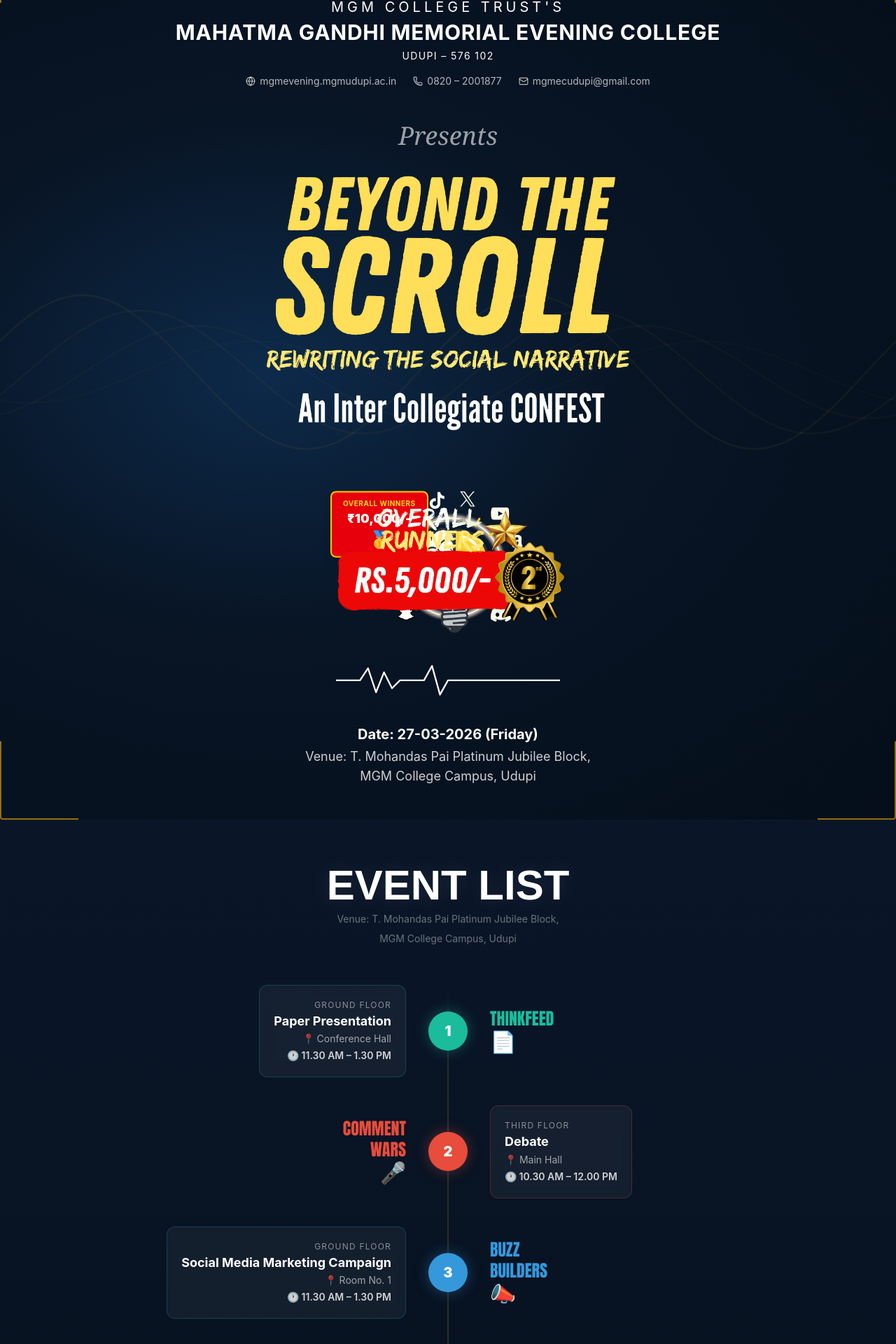
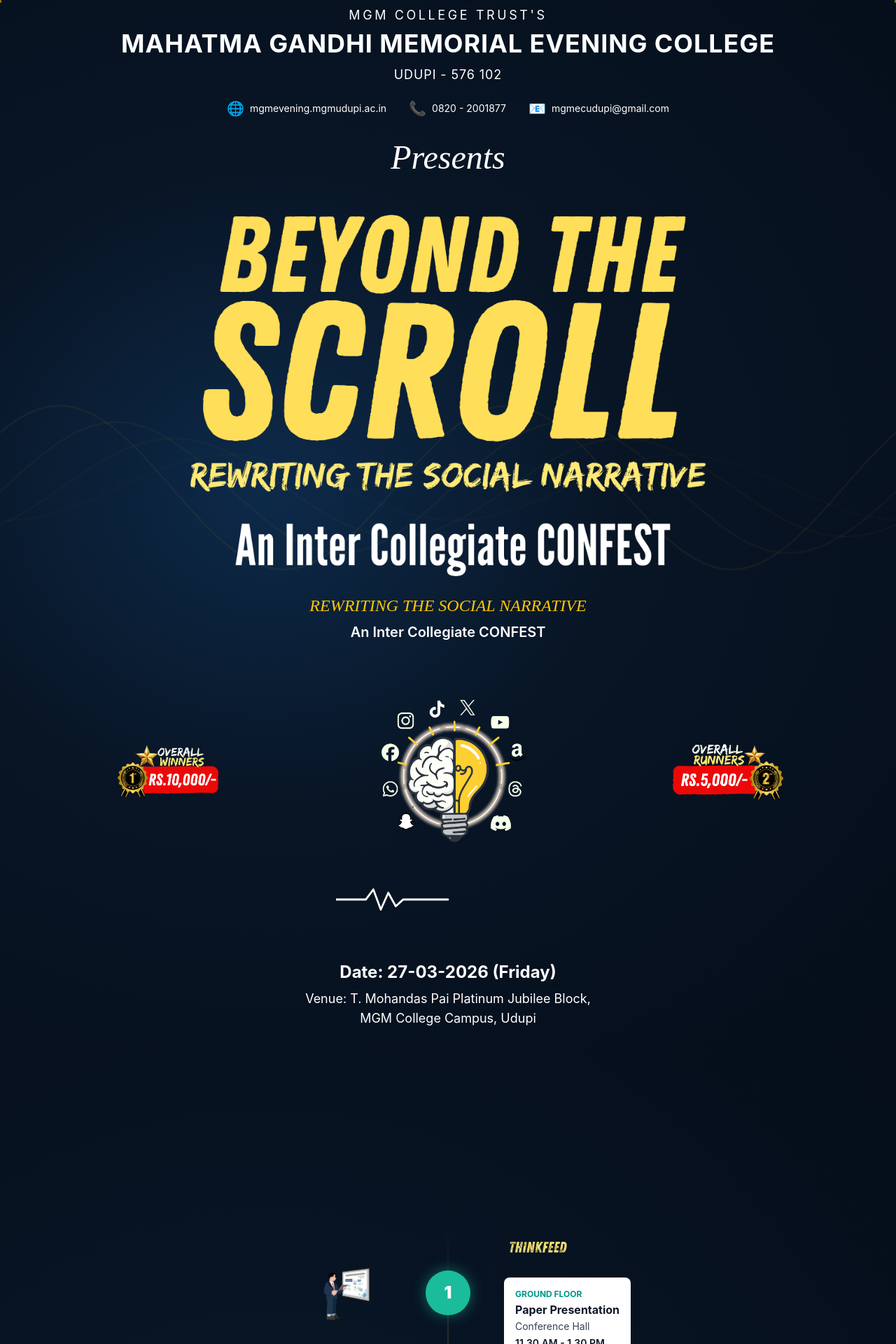
Before and after one commit to Shreevatsatg/collegecontest, a React (Vite) app: page / in a window 1280 px wide. Shown: the part 108-2028 px from the top of the page at 70% size. Built offline with nearby package versions, Linux system fonts and the light colour scheme.

Commit message:
update as to reference

```diff
--- a/src/components/EventList.jsx
+++ b/src/components/EventList.jsx
@@ -6,88 +6,88 @@ const events = [
     codename: "THINKFEED",
     title: "Paper Presentation",
     venue: "Conference Hall",
-    time: "11.30 AM – 1.30 PM",
+    time: "11.30 AM - 1.30 PM",
     floor: "Ground Floor",
     color: "#1abc9c",
-    emoji: "📄",
-    style: { fontFamily: "'Impact', sans-serif", color: "#1abc9c" },
+    icon: "/icons/thinkfeed.png",
+    illustration: "/icons/paperpresentation.png",
   },
   {
     number: 2,
     codename: "COMMENT WARS",
     title: "Debate",
     venue: "Main Hall",
-    time: "10.30 AM – 12.00 PM",
+    time: "10.30 AM - 12.00 PM",
     floor: "Third Floor",
     color: "#e74c3c",
-    emoji: "🎤",
-    style: { fontFamily: "'Impact', sans-serif", color: "#e74c3c" },
+    icon: "/icons/commentwar.png",
+    illustration: "/icons/debate.png",
   },
   {
     number: 3,
     codename: "BUZZ BUILDERS",
     title: "Social Media Marketing Campaign",
     venue: "Room No. 1",
-    time: "11.30 AM – 1.30 PM",
+    time: "11.30 AM - 1.30 PM",
     floor: "Ground Floor",
     color: "#3498db",
-    emoji: "📣",
-    style: { fontFamily: "'Impact', sans-serif", color: "#3498db" },
+    icon: "/icons/buzzbuilders.png",
+    illustration: "/icons/socialmediamarketing campaighn.png",
   },
   {
     number: 4,
     codename: "PIXEL IMPACT",
     title: "Digital Poster Design",
     venue: "Computer Lab 2",
-    time: "10.30 AM – 11.30 AM",
+    time: "10.30 AM - 11.30 AM",
     floor: "Second Floor",
-    color: "#9b59b6",
-    emoji: "🎨",
-    style: { fontFamily: "'Impact', sans-serif", color: "#9b59b6" },
+    color: "#e74c3c",
+    icon: "/icons/pixelimpact.png",
+    illustration: "/icons/digitalposterdesign.png",
   },
   {
     number: 5,
     codename: "SAY IT SMART",
     title: "Caption Writing Contest",
     venue: "Computer Lab 3",
-    time: "10.30 AM – 11.30 AM",
+    time: "10.30 AM - 11.30 AM",
     floor: "Second Floor",
     color: "#f39c12",
-    emoji: "✏️",
-    style: { fontFamily: "'Impact', sans-serif", color: "#f39c12" },
+    icon: "/icons/sayitsmart.png",
+    illustration: "/icons/captionwritingcontest.png",
   },
   {
     number: 6,
     codename: "60 SECONDS FAME",
     title: "Reel Making",
     venue: "Computer Lab 2",
-    time: "3.00 PM – 4.00 PM",
+    time: "3.00 PM - 4.00 PM",
     floor: "Second Floor",
-    color: "#e67e22",
-    emoji: "🎬",
-    style: { fontFamily: "'Impact', sans-serif", color: "#e67e22" },
+    color: "#e91e8c",
+    icon: "/icons/fame.png",
+    illustration: "/icons/reelmaking.png",
   },
   {
     number: 7,
     codename: "DIGITAL ECHOES",
     title: "Short Film Making",
     venue: "Main Hall",
-    time: "1.30 PM – 2.30 PM",
+    time: "1.30 PM - 2.30 PM",
     floor: "Third Floor",
     color: "#2ecc71",
-    emoji: "🎥",
-    style: { fontFamily: "'Impact', sans-serif", color: "#2ecc71" },
+    icon: "/icons/digitalechoes.png",
+    illustration: "/icons/shortfilm making.png",
   },
   {
     number: 8,
     codename: "VIRAL TO REAL",
     title: "Cultural Showdown",
     venue: "Main Hall",
-    time: "2.30 PM – 3.30 PM",
+    time: "2.30 PM - 3.30 PM",
     floor: "Third Floor",
     color: "#e91e8c",
-    emoji: "🎭",
-    style: { fontFamily: "'Impact', sans-serif", color: "#e91e8c" },
+    icon: "/icons/viraltoreal.png",
+    illustration: "/icons/culturalshowdown.png",
   },
 ];
 
@@ -108,53 +108,43 @@ function EventCard({ event, index }) {
   return (
     <div
       ref={ref}
-      className={`flex items-center gap-4 md:gap-8 ${isLeft ? "flex-row" : "flex-row-reverse"} transition-all duration-700 ${visible ? "opacity-100 translate-y-0" : "opacity-0 translate-y-8"}`}
+      className={`flex items-center gap-6 md:gap-12 ${isLeft ? "flex-row" : "flex-row-reverse"} transition-all duration-700 ${visible ? "opacity-100 translate-y-0" : "opacity-0 translate-y-8"}`}
       style={{ transitionDelay: `${index * 60}ms` }}
     >
-      {/* Event detail card */}
-      <div
-        className={`flex-1 ${isLeft ? "text-right" : "text-left"}`}
-      >
-        <div
-          className="inline-block bg-white/5 border border-white/10 backdrop-blur-sm rounded-xl p-4 md:p-5 hover:bg-white/10 transition-all duration-300 hover:scale-[1.02] cursor-default"
-          style={{ borderColor: `${event.color}40` }}
-        >
-          <p className="text-white/50 text-xs uppercase tracking-widest mb-1">
-            {event.floor}
-          </p>
-          <h3 className="text-white font-bold text-base md:text-lg leading-tight">
-            {event.title}
-          </h3>
-          <p className="text-white/60 text-sm mt-1">
-            📍 {event.venue}
-          </p>
-          <p className="text-white/80 text-sm font-semibold mt-1">
-            🕐 {event.time}
-          </p>
-        </div>
+      {/* Illustration side */}
+      <div className={`flex-1 flex ${isLeft ? "justify-end" : "justify-start"}`}>
+        <img src={event.illustration} alt={event.title} className="w-24 h-24 md:w-32 md:h-32 object-contain" />
       </div>
 
       {/* Center number bubble */}
       <div className="flex flex-col items-center shrink-0">
         <div
-          className="w-12 h-12 md:w-14 md:h-14 rounded-full flex items-center justify-center font-black text-white text-lg md:text-xl shadow-lg z-10"
-          style={{ backgroundColor: event.color, boxShadow: `0 0 20px ${event.color}60` }}
+          className="w-14 h-14 md:w-16 md:h-16 rounded-full flex items-center justify-center font-black text-white text-xl md:text-2xl shadow-lg z-10"
+          style={{ backgroundColor: event.color, boxShadow: `0 0 20px ${event.color}80` }}
         >
           {event.number}
         </div>
       </div>
 
-      {/* Codename side */}
+      {/* Event detail card */}
       <div className={`flex-1 ${isLeft ? "text-left" : "text-right"}`}>
-        <p
-          className="font-black text-xl md:text-2xl uppercase leading-tight"
-          style={event.style}
-        >
-          {event.codename.split(" ").map((word, i) => (
-            <span key={i} className="block">{word}</span>
-          ))}
+        <div className="mb-3">
+          <img src={event.icon} alt={event.codename} className={`h-12 md:h-16 w-auto ${isLeft ? "" : "ml-auto"}`} />
+        </div>
+        <div className="bg-white rounded-lg p-3 md:p-4 inline-block">
+          <p className="text-teal-600 text-xs uppercase font-bold mb-1">
+            {event.floor}
           </p>
-        <span className="text-3xl">{event.emoji}</span>
+          <h3 className="text-gray-900 font-bold text-sm md:text-base leading-tight">
+            {event.title}
+          </h3>
+          <p className="text-gray-700 text-xs md:text-sm mt-1">
+            {event.venue}
+          </p>
+          <p className="text-gray-900 text-xs md:text-sm font-semibold mt-1">
+            {event.time}
+          </p>
+        </div>
       </div>
     </div>
   );
@@ -163,29 +153,35 @@ function EventCard({ event, index }) {
 export default function EventList() {
   return (
     <section
-      className="relative py-16 px-4"
+      className="relative py-16 px-4">
+        <div
+        className="absolute inset-0"
         style={{
-        background: "linear-gradient(180deg, #0a1628 0%, #050e1a 100%)",
+          background:
+            "radial-gradient(ellipse at 30% 50%, #0d2a4a 0%, #081525 40%, #050e1a 100%)",
         }}
-    >
+      />
+       <div className="absolute bottom-0 left-0 w-28 h-28 border-b-2 border-l-2 border-yellow-500/60 rounded-bl-sm" />
+      <div className="absolute bottom-0 right-0 w-28 h-28 border-b-2 border-r-2 border-yellow-500/60 rounded-br-sm" />
       {/* Section header */}
-      <div className="text-center mb-14">
-
-        <h2
-          className="font-bold text-4xl md:text-6xl uppercase text-white"
-          style={{
-            fontFamily: " sans-serif",
-            textShadow: "0 0 30px rgba(255,255,255,0.1)",
-          }}
-        >
+      <div className="text-center mb-14 flex items-center justify-center gap-8">
+        <div className="w-24 h-24 md:w-32 md:h-32">
+          <img src="/icons/bulb.png" alt="Logo" className="w-full h-auto" />
+        </div>
+        <div>
+          <h2 className="font-bold text-4xl md:text-6xl text-white mb-2">
             Event List
           </h2>
-        <p className="text-white/40 text-sm mt-2">
+          <p className="text-white/60 text-sm">
             Venue: T. Mohandas Pai Platinum Jubilee Block,
           </p>
-        <p className="text-white/40 text-sm mt-2">
+          <p className="text-white/60 text-sm">
             MGM College Campus, Udupi
           </p>
+        </div>
+        <div className="w-48 h-auto">
+          <img src="/icons/title.png" alt="Beyond The Scroll" className="w-full h-auto" />
+        </div>
       </div>
 
       {/* Timeline */}
--- a/src/components/HeroSection.jsx
+++ b/src/components/HeroSection.jsx
@@ -1,12 +1,4 @@
 import { useEffect, useRef } from "react";
-import { Globe, Phone, Mail, Instagram, Twitter, Youtube, Facebook } from "lucide-react";
-
-const socialIcons = [
-  { icon: Instagram, label: "Instagram", pos: "top-[38%] left-[18%]" },
-  { icon: Twitter, label: "X", pos: "top-[32%] left-[46%]" },
-  { icon: Youtube, label: "YouTube", pos: "top-[38%] right-[18%]" },
-  { icon: Facebook, label: "Facebook", pos: "top-[50%] left-[14%]" },
-];
 
 export default function HeroSection({ scrollY }) {
   const canvasRef = useRef(null);
@@ -59,8 +51,7 @@ export default function HeroSection({ scrollY }) {
       {/* Gold corner accents */}
       <div className="absolute top-0 left-0 w-28 h-28 border-t-2 border-l-2 border-yellow-500/60 rounded-tl-sm" />
       <div className="absolute top-0 right-0 w-28 h-28 border-t-2 border-r-2 border-yellow-500/60 rounded-tr-sm" />
-      <div className="absolute bottom-0 left-0 w-28 h-28 border-b-2 border-l-2 border-yellow-500/60 rounded-bl-sm" />
-      <div className="absolute bottom-0 right-0 w-28 h-28 border-b-2 border-r-2 border-yellow-500/60 rounded-br-sm" />
+
 
       {/* Wave canvas */}
       <canvas
@@ -69,107 +60,105 @@ export default function HeroSection({ scrollY }) {
       />
 
       {/* Header */}
-      <div className="relative z-10 text-center pt-0 px-4">
+      <div className="relative z-10 text-center pt-6 px-4">
         {/* Logo */}
-        <div className="flex justify-center mb-4">
-          <div className="w-20 h-22 rounded-b-full border-2 bg-white flex items-center justify-center ">
-            <img className="w-26 h-auto" src="/icons/college logo.png"></img>
+        <div className="flex justify-center mb-3">
+          <div className="w-20 h-20 rounded-full bg-white flex items-center justify-center shadow-lg">
+            <img className="w-16 h-auto" src="/icons/college logo.png" alt="College Logo" />
           </div>
         </div>
 
-        <p className="text-white text-xl tracking-[0.25em] uppercase mb-1">
-          MGM College Trust's
+        <p className="text-white text-base md:text-lg tracking-[0.2em] uppercase mb-1">
+          MGM COLLEGE TRUST'S
         </p>
-        <h1 className="text-white font-bold text-xl md:text-3xl tracking-wide uppercase leading-tight">
-          Mahatma Gandhi Memorial Evening College
+        <h1 className="text-white font-bold text-2xl md:text-4xl tracking-wide uppercase leading-tight">
+          MAHATMA GANDHI MEMORIAL EVENING COLLEGE
         </h1>
-        <p className="text-white text-sm tracking-widest mt-1">
-          UDUPI – 576 102
+        <p className="text-white text-base md:text-lg tracking-wider mt-2">
+          UDUPI - 576 102
         </p>
 
         {/* Contact bar */}
-        <div className="flex flex-wrap justify-center gap-6 mt-4 text-sm text-white/70">
+        <div className="flex flex-wrap justify-center gap-8 mt-5 text-sm text-white">
           <a
             href="http://mgmevening.mgmudupi.ac.in"
-            className="flex items-center gap-1.5 hover:text-yellow-400 transition-colors"
+            className="flex items-center gap-2 hover:text-yellow-400 transition-colors"
           >
-            <Globe size={14}  />
+            <span className="text-yellow-400 text-xl">🌐</span>
             mgmevening.mgmudupi.ac.in
           </a>
           <a
             href="tel:08202001877"
-            className="flex items-center gap-1.5 hover:text-yellow-400 transition-colors"
+            className="flex items-center gap-2 hover:text-yellow-400 transition-colors"
           >
-            <Phone size={14} />
-            0820 – 2001877
+            <span className="text-yellow-400 text-xl">📞</span>
+            0820 - 2001877
           </a>
           <a
             href="mailto:mgmecudupi@gmail.com"
-            className="flex items-center gap-1.5 hover:text-yellow-400 transition-colors"
+            className="flex items-center gap-2 hover:text-yellow-400 transition-colors"
           >
-            <Mail size={14} />
+            <span className="text-yellow-400 text-xl">📧</span>
             mgmecudupi@gmail.com
           </a>
         </div>
       </div>
 
       {/* Main Hero Content */}
-      <div className="relative z-10 flex-1 flex flex-col items-center justify-center px-4 py-12">
+      <div className="relative z-10 flex-1 flex flex-col items-center justify-center px-4 py-8">
         <p
-          className="text-white/60 italic text-4xl mb-2"
-          style={{ fontFamily: "'Georgia', serif" }}
+          className="text-white italic text-3xl md:text-5xl mb-4"
+          style={{ fontFamily: "'Brush Script MT', cursive" }}
         >
           Presents
         </p>
 
         {/* BEYOND THE SCROLL title */}
-        <div className="text-center mb-4 px-80">
-         <img src="/icons/title.png"></img>
+        <div className="text-center mb-6 max-w-4xl w-full px-4">
+          <img src="/icons/title.png" alt="Beyond The Scroll" className="w-full h-auto" />
+          <p className="text-yellow-400 italic text-xl md:text-2xl mt-2" style={{ fontFamily: "'Brush Script MT', cursive" }}>
+            REWRITING THE SOCIAL NARRATIVE
+          </p>
+          <p className="text-white text-lg md:text-xl font-semibold mt-2">
+            An Inter Collegiate CONFEST
+          </p>
         </div>
 
+        {/* Brain + Lightbulb icon area */}
+        <div className="relative flex items-center justify-center mb-12 w-full max-w-5xl">
+          {/* Center bulb with social icons */}
+          <div className="relative w-64 h-64 md:w-80 md:h-80 flex items-center justify-center">
+            <img src="/icons/bulb.png" alt="Brain Bulb" className="w-full h-auto" />
 
-        {/* Brain + Lightbulb icon area */}
-        <div className="relative flex items-center justify-center mb-10">
-          {/* Social media icons orbiting */}
-          <div className="relative w-84 h-84 md:w-80 md:h-80">
-                <div className="absolute inset-0 flex items-center justify-center">
-                  <img src="/icons/bulb.png"></img>
-                </div>
-            {/* Heartbeat line */}
-            <svg
-              className="absolute -bottom-8 left-0 w-full"
-              viewBox="0 0 280 40"
-              fill="none"
-            >
+            {/* Heartbeat line below */}
+            <div className="absolute -bottom-12 left-1/2 -translate-x-1/2 w-full">
+              <svg className="w-full h-12" viewBox="0 0 300 40" fill="none" preserveAspectRatio="none">
                 <polyline
-                points="0,20 30,20 40,5 50,35 60,10 70,30 80,20 110,20 120,2 130,38 140,20 280,20"
+                  points="0,20 40,20 50,8 60,32 70,12 80,28 90,20 150,20"
                   stroke="white"
-                strokeWidth="2"
+                  strokeWidth="2.5"
                   strokeLinecap="round"
                   strokeLinejoin="round"
                 />
               </svg>
             </div>
+          </div>
 
           {/* Prize tags */}
-          <div className="absolute left-0 md:-left-2 top-1/3 -translate-y-1/2">
-            <div className="bg-red-600 border-2 border-yellow-400 rounded-lg px-4 py-2 text-center shadow-lg">
-              <p className="text-yellow-300 text-[10px] font-bold tracking-wider uppercase">Overall Winners</p>
-              <p className="text-white font-black text-lg">₹10,000/-</p>
-              <p className="text-yellow-300 text-2xl">🥇</p>
+          <div className="absolute left-0 md:left-8 top-1/2 -translate-y-1/2">
+            <img src="/icons/winner.png" alt="Overall Winners" className="w-32 md:w-40" />
           </div>
-          </div>
-          <div className="absolute right-0 md:-right-2 top-1/2 -translate-y-1/2">
-            <img src="/icons/runner.png"></img>
+          <div className="absolute right-0 md:right-8 top-1/2 -translate-y-1/2">
+            <img src="/icons/runner.png" alt="Overall Runners" className="w-32 md:w-40" />
           </div>
         </div>
 
         {/* Date and Venue */}
-        <div className="text-center mt-8">
-          <p className="text-white font-bold text-lg md:text-xl">
+        <div className="text-center mt-16">
+          <p className="text-white font-bold text-xl md:text-2xl">
             Date: 27-03-2026 (Friday)
           </p>
-          <p className="text-white/80 text-base md:text-lg mt-1">
+          <p className="text-white text-base md:text-lg mt-2">
             Venue: T. Mohandas Pai Platinum Jubilee Block,
             <br />
             MGM College Campus, Udupi
```
Lines whose indentation alone changed are shown as unchanged.
